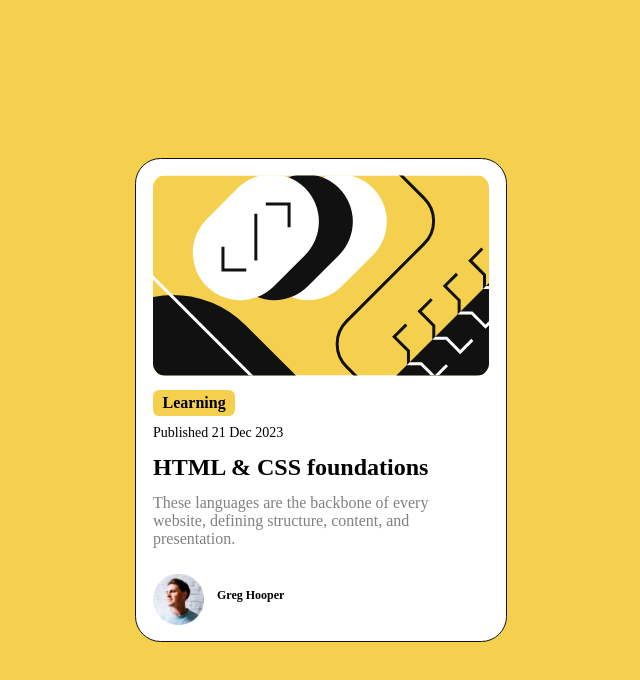
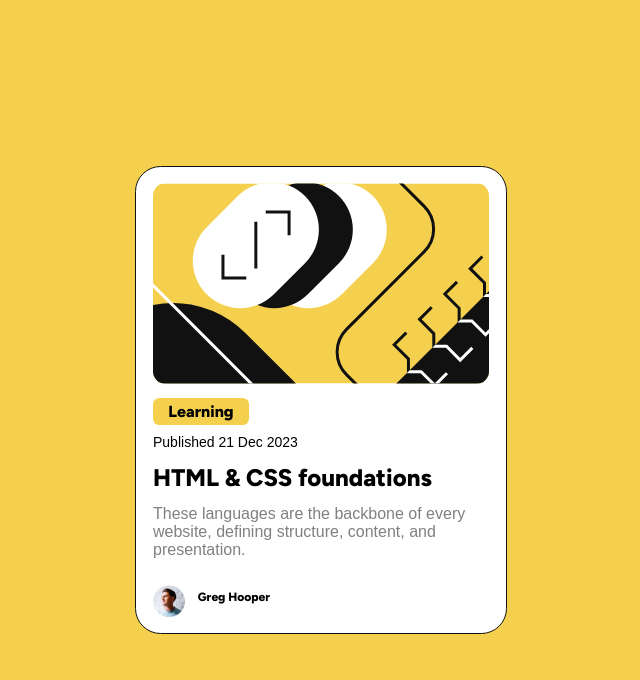
Before and after one commit to aymanelamin/Frontend-Mentor-Blog-preview-Card, a plain HTML site: page index.html in a window 1280 px wide. Shown: the whole page, without its empty margins (319-959 px from the left). Drawn offline with Linux system fonts and the light colour scheme.

Commit message:
use gogle font and make img2 smaller

```diff
--- a/index.html
+++ b/index.html
@@ -5,19 +5,18 @@
     <meta name="viewport" content="width=device-width, initial-scale=1.0"> <!-- displays site properly based on user's device -->
 
     <link rel="stylesheet" href="style.css">
-  <link rel="stylesheet" href="./assets\fonts\Figtree-Italic-VariableFont_wght.ttf">
+
+    <link rel="preconnect" href="https://fonts.googleapis.com">
+    <link rel="preconnect" href="https://fonts.gstatic.com" crossorigin>
+    <link href="https://fonts.googleapis.com/css2?family=Figtree:wght@600;800&display=swap" rel="stylesheet">
+
     <link rel="icon" type="image/png" sizes="32x32" href="./assets/images/favicon-32x32.png">
 
     <title>Frontend Mentor | Blog preview card</title>
 
-  <!-- Feel free to remove these styles or customise in your own stylesheet 👍 -->
-  <style>
-    .attribution { font-size: 11px; text-align: center; }
-    .attribution a { color: hsl(228, 45%, 44%); }
-  </style>
   </head>
+
   <body>
-
     <div class="back_ground">
       <div class="wight_card">
 
@@ -25,9 +24,9 @@
         <br>
         <h3 class="learning" >Learning</h3>
 
-    <p>Published 21 Dec 2023</p>
+        <p class="p1">Published 21 Dec 2023</p>
 
-    <h2 class="big-font">HTML & CSS foundations</h2>
+        <h1 class="big-font">HTML & CSS foundations</h1>
 
         <p class="gray-text">These languages are the backbone of every<br> website,
           defining structure, content, and<br> presentation.</p>
@@ -40,6 +39,9 @@
       </div>
 
     </div>
+  </body>
+
+</html>
 <!--
   <div class="attribution">
     Challenge by <a href="https://www.frontendmentor.io?ref=challenge" target="_blank">Frontend Mentor</a>.
--- a/style.css
+++ b/style.css
@@ -1,7 +1,7 @@
 
 @font-face {
-    font-family: Figtree
-    src :local("assets/fonts/Figtree-Italic-VariableFont_wght.ttf")
+    font-family: Figtree;
+    src :local("assets/fonts/Figtree-Italic-VariableFont_wght.ttf");
 }
 
 * {
@@ -9,8 +9,8 @@
 }
 
 body{
-    font-family: Figtree
-    Font size: 16px;
+    font-family: 'Figtree', sans-serif;
+    Font-size: 16px;
 }
 .back_ground {
     background-color :hsl(47, 88%, 63%);
@@ -53,7 +53,7 @@ b {
 .learning {
     background-color: hsl(47, 88%, 63%);
     display: inline-block;
-    padding: .3vw .75vw;
+    padding: .3vw 1.2vw;
     border-radius:.5vw;
     font-family: Figtree;
     margin-bottom: .75vw;
@@ -61,26 +61,27 @@ b {
 }
 
 .big-font {
-    font-family: Figtree ;
     margin-bottom: 1vw;
     margin-top: 1vw;
+    font-size: 24px;
 }
 
 .big-font:hover {
     color: hsl(47, 88%, 63%);
     cursor: pointer;
     caret-color: black;
-    font-family: Figtree
 }
 p,b {
-    font-family: Figtree ;
     margin-bottom: .5vw;
+}
+
+.p1 {
     font-size: 14px;
 }
 
 .second-img {
-    width: 4vw;
-    height: 4vw;
+    width: 2.5vw;
+    height: 2.5vw;
 }
 
 b {
```
Lines whose indentation alone changed are shown as unchanged.
